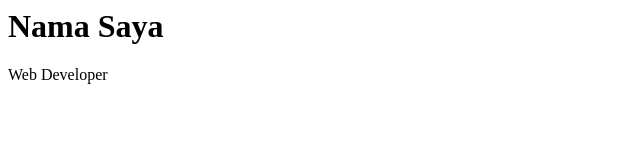
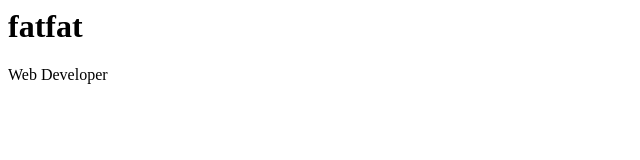
Before and after one commit to fatanfathirilhaq-cmd/portofolio, a plain HTML site: page index.html in a window 1280 px wide. Shown: the whole page, without its empty margins (0-640 px from the left). Drawn offline with Linux system fonts and the light colour scheme.

Commit message:
Update index.html

```diff
--- a/index.html
+++ b/index.html
@@ -4,7 +4,7 @@
   <link rel="stylesheet" href="style.css">
 </head>
 <body>
-  <h1>Nama Saya</h1>
+  <h1>fatfat</h1>
   <p>Web Developer</p>
 </body>
 </html>
```
